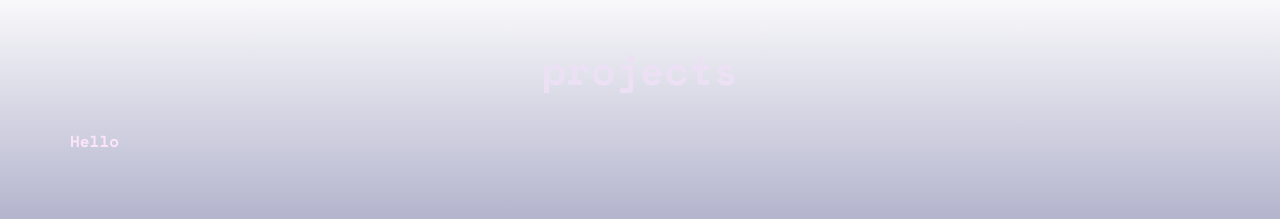
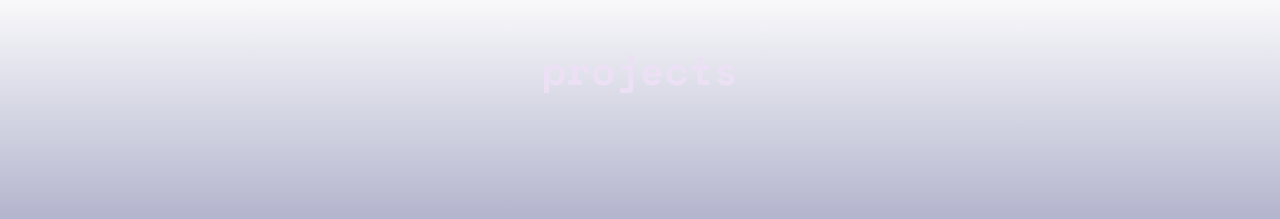
Before and after one commit to oteklund/portfolio, a Vue app: page / in a window 1280 px wide. Shown: the part 1620-1839 px from the top of the page. Built offline with nearby package versions, Linux system fonts and the light colour scheme.

Commit message:
initial projects card styling

```diff
--- a/src/components/Projects.vue
+++ b/src/components/Projects.vue
@@ -3,11 +3,6 @@
     <div class="projects-content">
       <h2>projects</h2>
       <div class="projects-card">
-        <section>
-          <h4>Hello</h4>
-          <p>
-          </p>
-        </section>
       </div>
     </div>
   </div>
```
